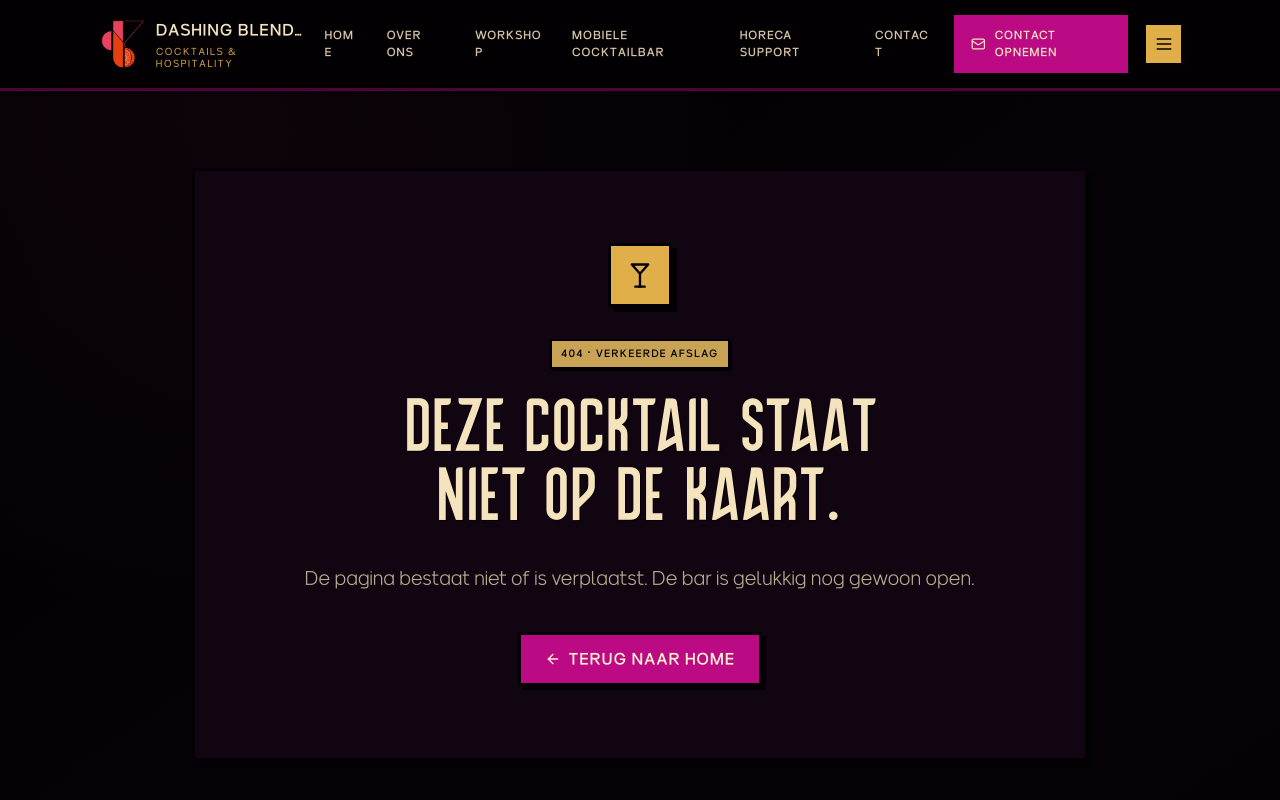
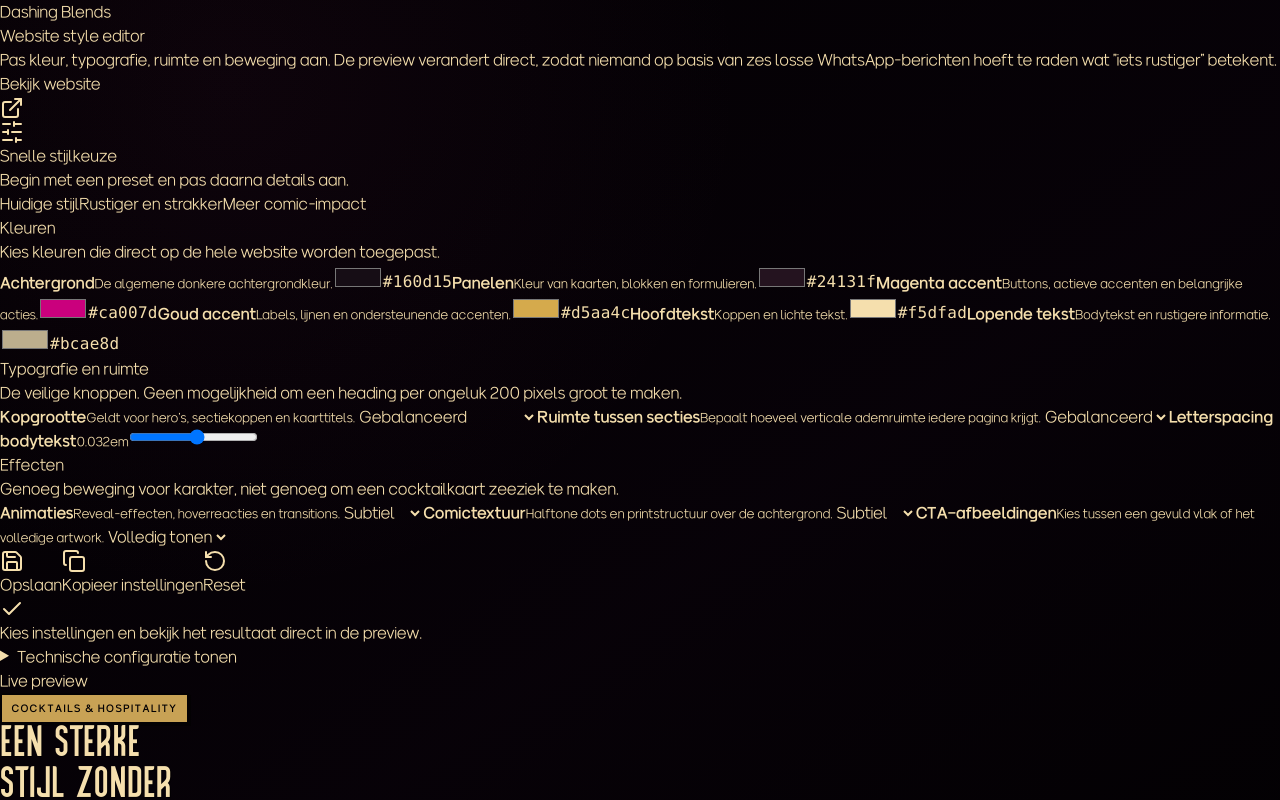
Before and after one commit to VolkerWillems/dashing-blends, a Next.js app: page /style-editor in a window 1280 px wide. Before the commit this address had no page. Shown: the top 800 px of the page. Built offline with nearby package versions, Linux system fonts and the light colour scheme.

Commit message:
Add hidden noindex style editor page

```diff
--- /dev/null
+++ b/app/style-editor/page.tsx
@@ -0,0 +1,17 @@
+import type { Metadata } from "next";
+
+import { StyleEditor } from "@/components/style-editor";
+
+export const metadata: Metadata = {
+  title: "Website style editor",
+  description: "Interne stijlconfigurator voor Dashing Blends.",
+  robots: {
+    index: false,
+    follow: false,
+    nocache: true,
+  },
+};
+
+export default function StyleEditorPage() {
+  return <StyleEditor />;
+}
```
